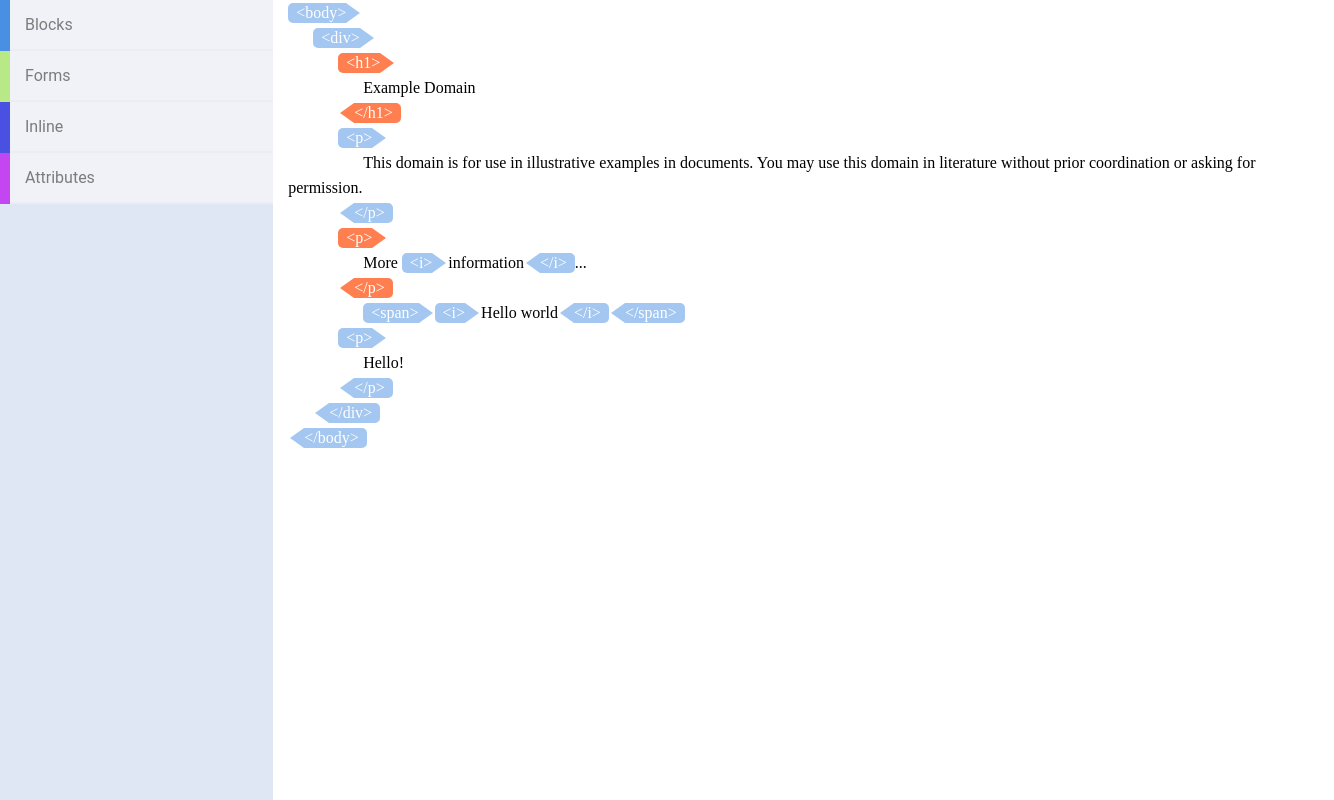
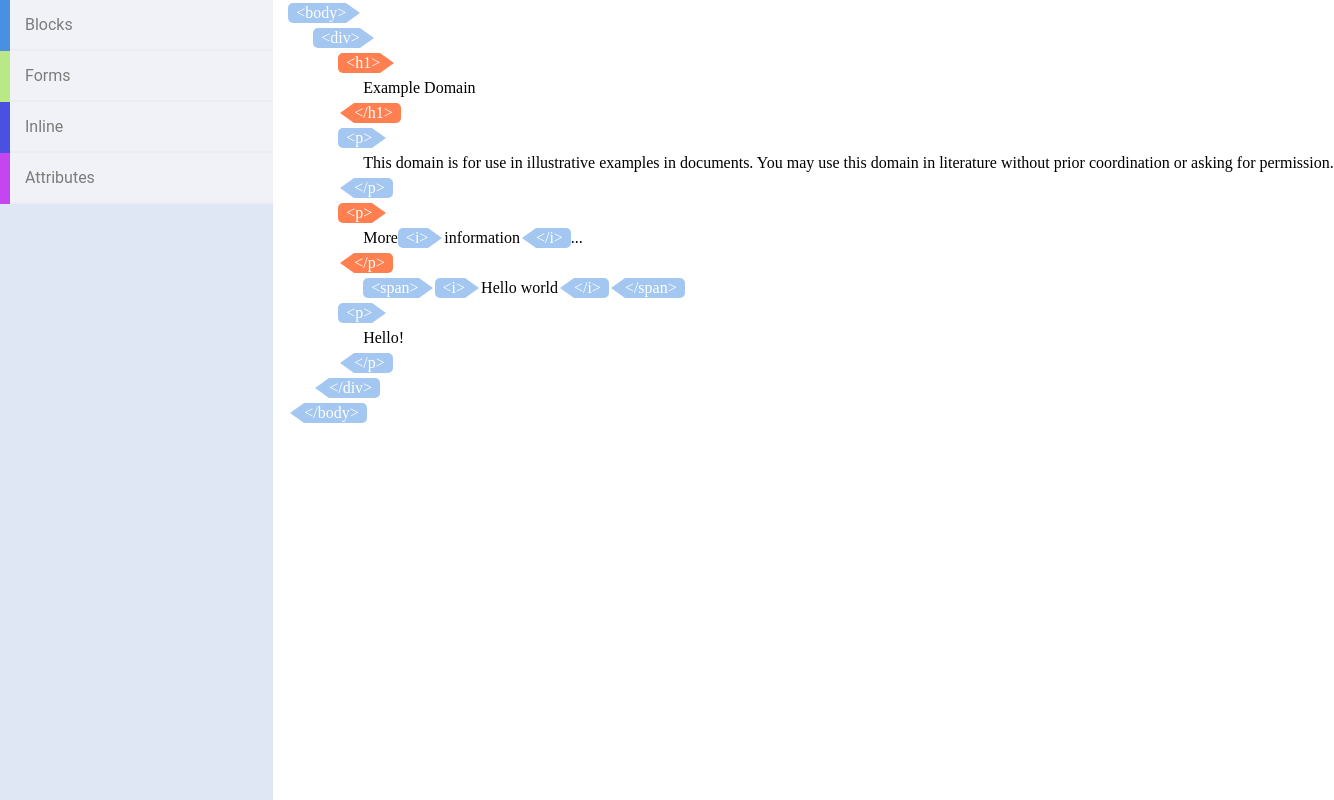
Before and after one commit to France-ioi/visual-html-editor, a React (Create React App) app: page / in a window 1280 px wide. Shown: the whole page, 1334 px wide, since content can reach past the window. Built offline with nearby package versions, Linux system fonts and the light colour scheme.

Commit message:
Changed text element CSS to allow for transform animation

```diff
--- a/src/features/editors/VisualHTMLEditor.tsx
+++ b/src/features/editors/VisualHTMLEditor.tsx
@@ -29,6 +29,8 @@ function VisualHTMLEditor(props: IVisualHTMLEditor) {
     let classes: string = element.unlocked ? 'unlocked' : 'locked'
     if (element.type !== 'text') {
       classes += element.type === 'opening' ? ' opening' : ' closing'
+    } else {
+      classes += ' text'
     }
     return classes
   }
@@ -37,7 +39,7 @@ function VisualHTMLEditor(props: IVisualHTMLEditor) {
   const makeTag = (tag: CodeSegment) => tag.type !== 'text' ?
     tag.type === 'closing' ? `</${tag.value}>` : `<${tag.value}>` :
     tag.value
-  // Function to wrap element (tag) in a span
+  // Function to wrap element (tag) in component
   const wrapTag = (ele: CodeSegment, index: number) => (tag: string) =>
     <Element
       className={setClasses(ele)}
--- a/src/features/editors/VisualHTMLEditorLine.css
+++ b/src/features/editors/VisualHTMLEditorLine.css
@@ -1,4 +1,9 @@
 /*TODO FIX LINE HEIGHT*/
+
+.text {
+    display: inline-block;
+    position: relative;
+}
 
 .opening, .closing {
     display: inline-block;
```
